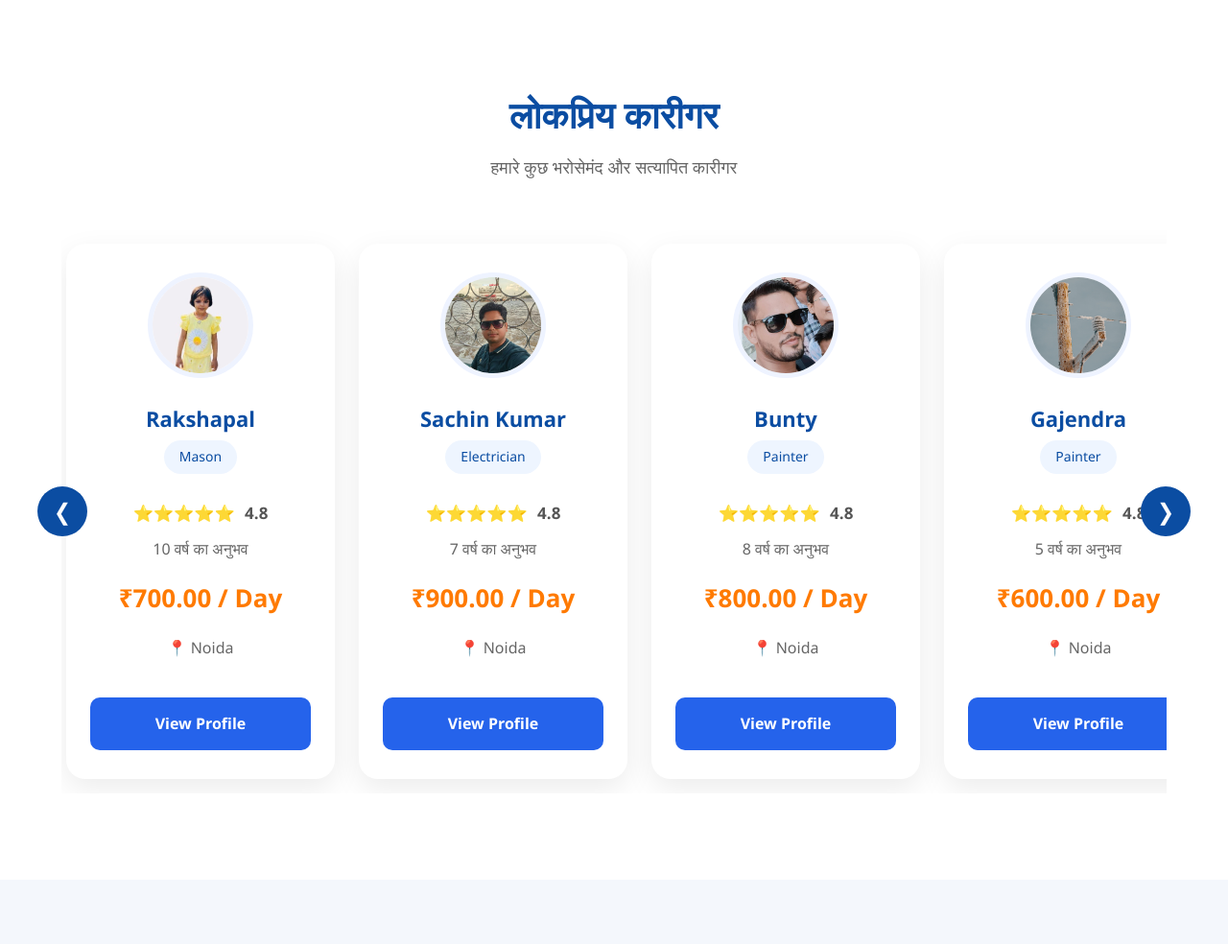
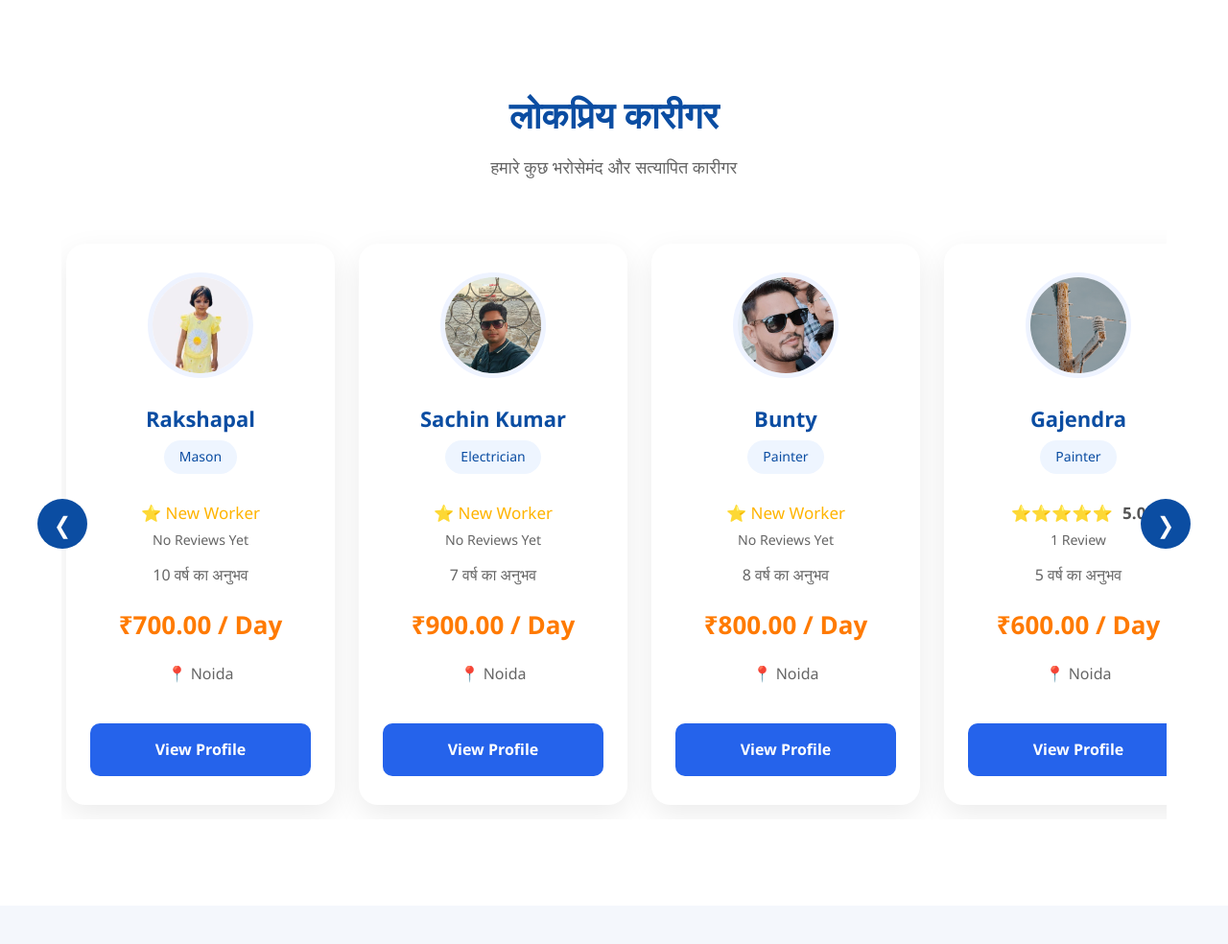
Before and after one commit to Arun7426/KaamSetu, a Django app: page / in a window 1280 px wide. Shown: the part 2390-3374 px from the top of the page at 96% size. Run offline with Django 5.2, Linux system fonts and the light colour scheme; data comes from the database, SQL or seed files in the repository.

Commit message:
Worker review and rating system implemented in लोकप्रिय कारीगर at Home Page

```diff
--- a/templates/components/workers.html
+++ b/templates/components/workers.html
@@ -30,8 +30,30 @@
                     </span>
 
                     <div class="rating">
+
+                        {% if worker.reviews > 0 %}
+
                         ⭐⭐⭐⭐⭐
-                <span>4.8</span>
+                        <span>{{ worker.rating }}</span>
+
+                        <br>
+
+                        <small style="color:#666;">
+                            {{ worker.reviews }} Review{{ worker.reviews|pluralize }}
+                        </small>
+
+                        {% else %}
+
+                        ⭐ New Worker
+
+                        <br>
+
+                        <small style="color:#666;">
+                            No Reviews Yet
+                        </small>
+
+                        {% endif %}
+
                     </div>
 
                     <p>{{ worker.experience }} वर्ष का अनुभव</p>
```
Also changed, not shown: templates/worker_dashboard.html (+25 -1 lines). Lines whose indentation alone changed are shown as unchanged.
